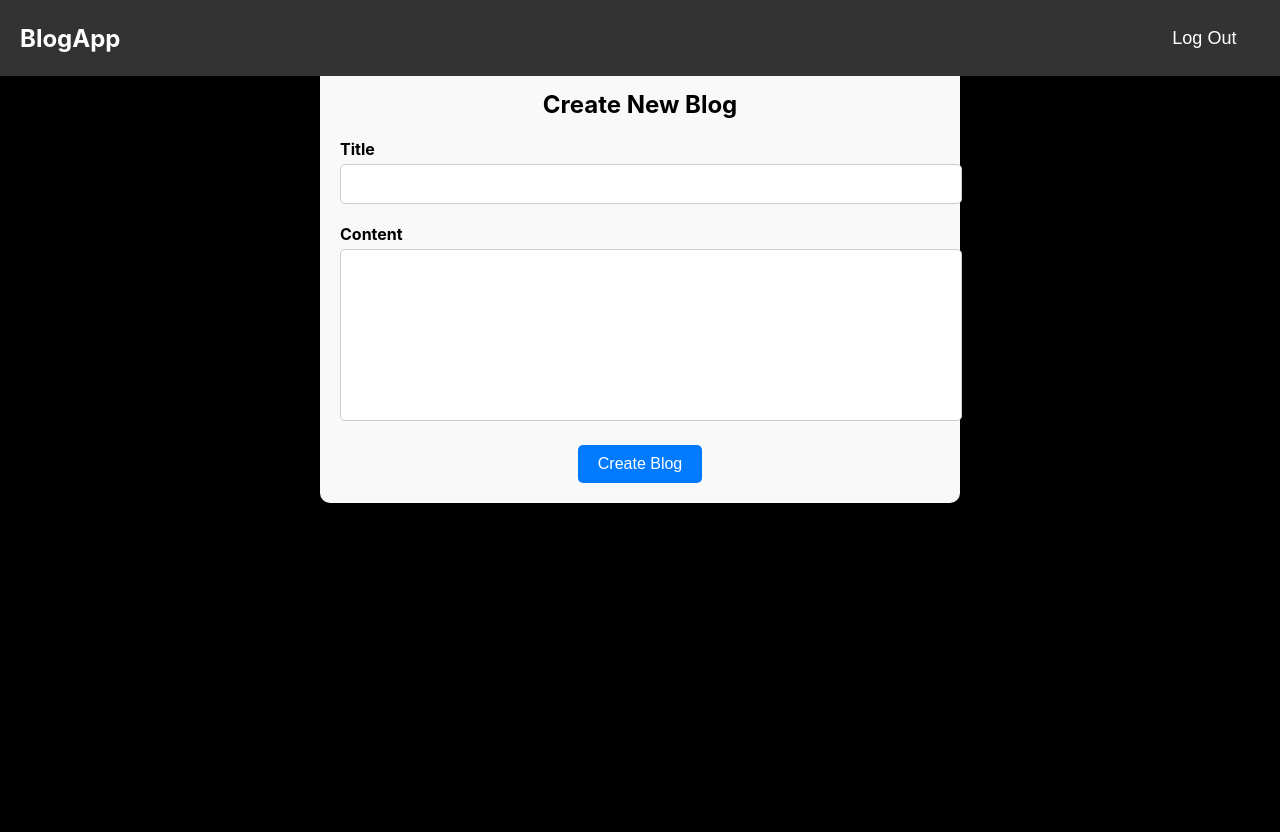
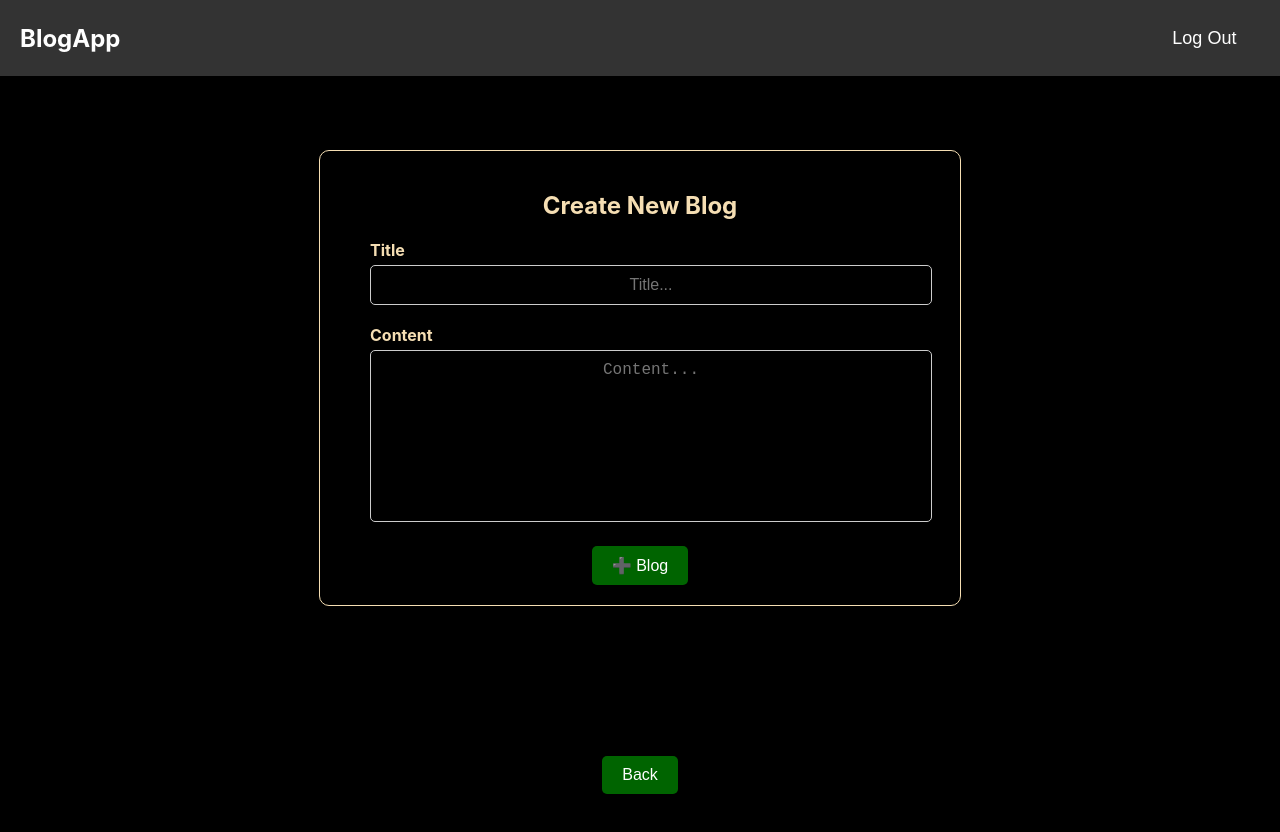
Before and after one commit to mfKamalMERN/Blogging_App_Frontend, a React (Create React App) app: page /newblog in a window 1280 px wide. Shown: the top 832 px of the page. Built offline with nearby package versions, Linux system fonts and the light colour scheme.

Commit message:
Back button added on New blog page.

```diff
--- a/src/Pages/NewBlog.jsx
+++ b/src/Pages/NewBlog.jsx
@@ -45,6 +45,7 @@ const NewBlog = () => {
                         <input
                             type="text"
                             id="title"
+                            placeholder='Title...'
                             value={title}
                             onChange={handleTitleChange}
                             className={styles.input}
@@ -55,6 +56,7 @@ const NewBlog = () => {
                         <label htmlFor="content">Content</label>
                         <textarea
                             id="content"
+                            placeholder='Content...'
                             value={content}
                             onChange={handleContentChange}
                             className={styles.textarea}
@@ -63,9 +65,10 @@ const NewBlog = () => {
                     </div>
 
 
-                    <button type="submit" className={styles.button}>Create Blog</button>
+                    <button type="submit" className={styles.button}>➕ Blog</button>
                 </form>
             </div>
+            <button onClick={() => nav('/home')} className={styles.button}>Back</button>
         </div>
     );
 };
--- a/src/Styles/NewBlog.module.css
+++ b/src/Styles/NewBlog.module.css
@@ -1,8 +1,10 @@
 .container {
     max-width: 600px;
-    margin: 50px auto;
+    margin: 150px auto;
     padding: 20px;
-    background-color: #f9f9f9;
+    background-color: black;
+    color: wheat;
+    border: 1px solid wheat;
     border-radius: 10px;
     box-shadow: 0 0 10px rgba(0, 0, 0, 0.1);
     text-align: center;
@@ -20,7 +22,7 @@ h2 {
 }
 
 .inputGroup {
-    width: 100%;
+    width: 90%;
     margin-bottom: 20px;
     text-align: left;
 }
@@ -37,7 +39,10 @@ label {
     width: 100%;
     padding: 10px;
     font-size: 16px;
+    background-color: black;
     border: 1px solid #ccc;
+    color: wheat;
+    text-align: center;
     border-radius: 5px;
 }
 
@@ -62,7 +67,7 @@ label {
     padding: 10px 20px;
     font-size: 16px;
     color: white;
-    background-color: #007bff;
+    background-color: darkgreen;
     border: none;
     border-radius: 5px;
     cursor: pointer;
```
